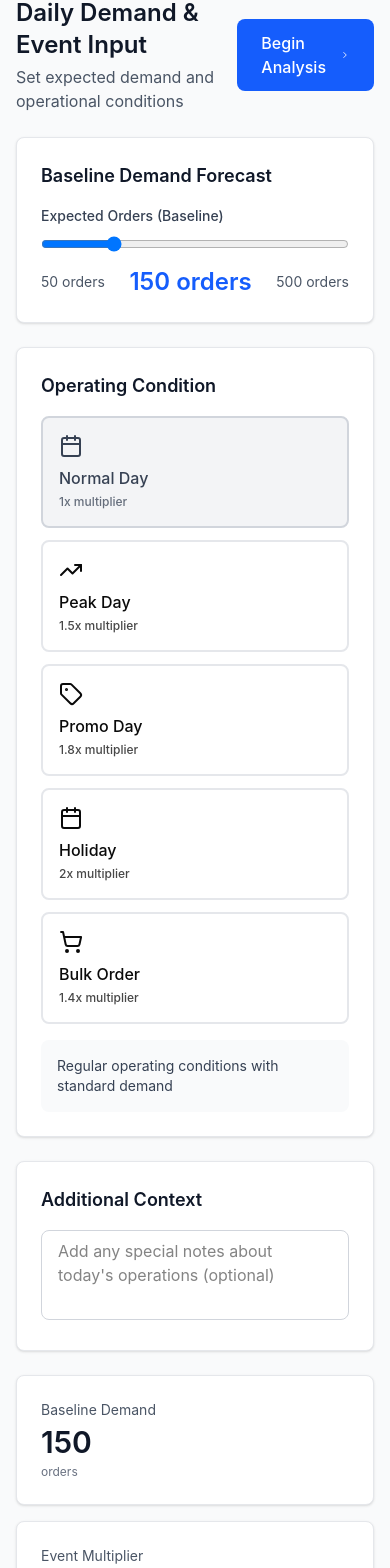
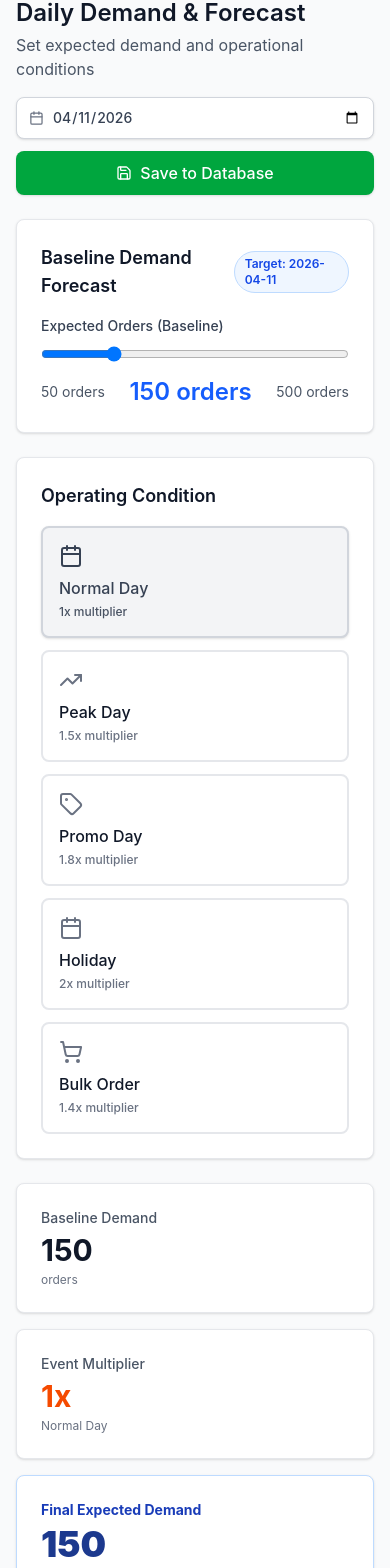
Before and after one commit to glenalcano321-hue/Balansya1, a React (Vite) app: page /Balansya1/demand-input in a window 390 px wide. Shown: the part 149-1717 px from the top of the page. Built offline with nearby package versions, Linux system fonts and the light colour scheme; no server answers; the database is empty.

Commit message:
Database 1

```diff
--- a/src/app/components/DemandContext.tsx
+++ b/src/app/components/DemandContext.tsx
@@ -11,7 +11,10 @@ interface DemandData {
 
 interface DemandContextType {
   demandData: DemandData;
+  targetDate: string;
+  setTargetDate: (date: string) => void;
   updateDemandData: (data: Partial<DemandData>) => void;
+  saveDemandToFirebase: () => Promise<void>; // NEW: The explicit save function
 }
 
 const defaultDemand: DemandData = {
@@ -21,42 +24,49 @@ const defaultDemand: DemandData = {
   adjustedDemand: 150,
 };
 
+const getTodayString = () => new Date().toISOString().split('T')[0];
+
 const DemandContext = createContext<DemandContextType | undefined>(undefined);
 
 export function DemandProvider({ children }: { children: React.ReactNode }) {
   const [demandData, setDemandData] = useState<DemandData>(defaultDemand);
+  const [targetDate, setTargetDate] = useState<string>(getTodayString());
 
-  // 2. READ: Listen to Firebase in real-time
+  // READ: Load data when the date changes
   useEffect(() => {
-    // This creates a listener on a document called "daily-demand" inside a collection called "systemSettings"
-    const unsubscribe = onSnapshot(doc(db, "systemSettings", "daily-demand"), (docSnap) => {
+    const unsubscribe = onSnapshot(doc(db, "demandForecasts", targetDate), (docSnap) => {
       if (docSnap.exists()) {
-        // If data exists in Firebase, update our app!
         setDemandData(docSnap.data() as DemandData);
+      } else {
+        setDemandData(defaultDemand);
       }
     });
+    return () => unsubscribe();
+  }, [targetDate]);
 
-    // Cleanup the listener when the app closes
-    return () => unsubscribe();
-  }, []);
+  // WRITE (Local UI Only): Update the screen instantly
+  const updateDemandData = (newData: Partial<DemandData>) => {
+    setDemandData(prev => ({ ...prev, ...newData }));
+  };
 
-  // 3. WRITE: Send updates to Firebase
-  const updateDemandData = async (newData: Partial<DemandData>) => {
-    const updatedData = { ...demandData, ...newData };
-
-    // Optimistically update the UI instantly
-    setDemandData(updatedData);
-
+  // WRITE (Firebase): Actually send the payload to the cloud
+  const saveDemandToFirebase = async () => {
     try {
-      // Push the new data up to Firebase
-      await setDoc(doc(db, "systemSettings", "daily-demand"), updatedData);
+      await setDoc(doc(db, "demandForecasts", targetDate), demandData);
     } catch (error) {
-      console.error("Error saving demand to Firebase:", error);
+      console.error("Error saving to Firebase:", error);
+      throw error; // Pass the error to the UI so we can show an alert
     }
   };
 
   return (
-    <DemandContext.Provider value={{ demandData, updateDemandData }}>
+    <DemandContext.Provider value={{
+      demandData,
+      targetDate,
+      setTargetDate,
+      updateDemandData,
+      saveDemandToFirebase
+    }}>
       {children}
     </DemandContext.Provider>
   );
@@ -64,8 +74,6 @@ export function DemandProvider({ children }: { children: React.ReactNode }) {
 
 export function useDemand() {
   const context = useContext(DemandContext);
-  if (context === undefined) {
-    throw new Error('useDemand must be used within a DemandProvider');
-  }
+  if (context === undefined) throw new Error('useDemand must be used within a DemandProvider');
   return context;
 }
--- a/src/app/pages/DemandInputPage.tsx
+++ b/src/app/pages/DemandInputPage.tsx
@@ -1,7 +1,8 @@
-import { useState, useEffect } from 'react';
-import { TrendingUp, Calendar, Tag, ShoppingCart, ChevronRight } from 'lucide-react';
+import { useState } from 'react';
+import { TrendingUp, Calendar, Tag, ShoppingCart, ChevronRight, Save } from 'lucide-react';
 import { Link } from 'react-router';
 import { useDemand } from '../components/DemandContext';
+import { toast } from 'sonner';
 
 type EventType = 'normal' | 'peak' | 'promo' | 'holiday' | 'bulk-order';
 
@@ -14,84 +15,88 @@ interface EventCondition {
 }
 
 const eventConditions: EventCondition[] = [
-  {
-    type: 'normal',
-    label: 'Normal Day',
-    multiplier: 1.0,
-    color: 'bg-gray-100 text-gray-700 border-gray-300',
-    description: 'Regular operating conditions with standard demand'
-  },
-  {
-    type: 'peak',
-    label: 'Peak Day',
-    multiplier: 1.5,
-    color: 'bg-orange-100 text-orange-700 border-orange-300',
-    description: 'High traffic period (weekend, lunch/dinner rush)'
-  },
-  {
-    type: 'promo',
-    label: 'Promo Day',
-    multiplier: 1.8,
-    color: 'bg-purple-100 text-purple-700 border-purple-300',
-    description: 'Active promotional campaign driving increased orders'
-  },
-  {
-    type: 'holiday',
-    label: 'Holiday',
-    multiplier: 2.0,
-    color: 'bg-red-100 text-red-700 border-red-300',
-    description: 'Special holiday with significantly higher demand'
-  },
-  {
-    type: 'bulk-order',
-    label: 'Bulk Order',
-    multiplier: 1.4,
-    color: 'bg-blue-100 text-blue-700 border-blue-300',
-    description: 'Pre-arranged large order for event or catering'
-  },
+  { type: 'normal', label: 'Normal Day', multiplier: 1.0, color: 'bg-gray-100 text-gray-700 border-gray-300', description: 'Regular operating conditions with standard demand' },
+  { type: 'peak', label: 'Peak Day', multiplier: 1.5, color: 'bg-orange-100 text-orange-700 border-orange-300', description: 'High traffic period (weekend, lunch/dinner rush)' },
+  { type: 'promo', label: 'Promo Day', multiplier: 1.8, color: 'bg-purple-100 text-purple-700 border-purple-300', description: 'Active promotional campaign driving increased orders' },
+  { type: 'holiday', label: 'Holiday', multiplier: 2.0, color: 'bg-red-100 text-red-700 border-red-300', description: 'Special holiday with significantly higher demand' },
+  { type: 'bulk-order', label: 'Bulk Order', multiplier: 1.4, color: 'bg-blue-100 text-blue-700 border-blue-300', description: 'Pre-arranged large order for event or catering' },
 ];
 
 export default function DemandInputPage() {
-  const { demandData, updateDemandData } = useDemand();
+  const { demandData, targetDate, setTargetDate, updateDemandData, saveDemandToFirebase } = useDemand();
+  const [notes, setNotes] = useState('');
+  const [isSaving, setIsSaving] = useState(false);
 
-  const [selectedEvent, setSelectedEvent] = useState<EventType>('normal');
-  const [baselineDemand, setBaselineDemand] = useState(demandData.baselineDemand);
-  const [bulkOrderSize, setBulkOrderSize] = useState(demandData.bulkOrderSize);
-  const [notes, setNotes] = useState('');
+  const currentEvent = eventConditions.find(e => e.multiplier === demandData.multiplier) || eventConditions[0];
 
-  const currentEvent = eventConditions.find(e => e.type === selectedEvent)!;
-  const adjustedDemand = Math.round(baselineDemand * currentEvent.multiplier) + bulkOrderSize;
+  const handleBaselineChange = (newBaseline: number) => {
+    const adjustedDemand = Math.round(newBaseline * currentEvent.multiplier) + demandData.bulkOrderSize;
+    updateDemandData({ baselineDemand: newBaseline, adjustedDemand });
+  };
 
-  useEffect(() => {
-    updateDemandData({
-      baselineDemand,
-      bulkOrderSize,
-      multiplier: currentEvent.multiplier,
-      adjustedDemand
-    });
-  }, [baselineDemand, bulkOrderSize, currentEvent.multiplier, adjustedDemand]);
+  const handleEventChange = (event: EventCondition) => {
+    const adjustedDemand = Math.round(demandData.baselineDemand * event.multiplier) + demandData.bulkOrderSize;
+    updateDemandData({ multiplier: event.multiplier, adjustedDemand });
+  };
 
+  const handleBulkOrderChange = (newBulkSize: number) => {
+    const adjustedDemand = Math.round(demandData.baselineDemand * currentEvent.multiplier) + newBulkSize;
+    updateDemandData({ bulkOrderSize: newBulkSize, adjustedDemand });
+  };
+
+  // NEW: The function that runs when you click the Save button
+  const handleSaveToDatabase = async () => {
+    setIsSaving(true);
+    try {
+      await saveDemandToFirebase();
+      toast.success(`Demand for ${targetDate} saved to database!`);
+    } catch (error) {
+      toast.error('Failed to save to Firebase. Check your console.');
+    } finally {
+      setIsSaving(false);
+    }
+  };
 
   return (
-    <div className="space-y-6">
+    <div className="space-y-6 pb-12">
       {/* Header */}
-      <div className="flex items-center justify-between">
+      <div className="flex flex-col sm:flex-row sm:items-center justify-between gap-4">
         <div>
-          <h2 className="text-2xl font-semibold text-gray-900">Daily Demand & Event Input</h2>
+          <h2 className="text-2xl font-semibold text-gray-900">Daily Demand & Forecast</h2>
           <p className="text-gray-600 mt-1">Set expected demand and operational conditions</p>
         </div>
-        <Link
-          to="/skill-matrix"
-          className="flex items-center gap-2 bg-blue-600 text-white px-6 py-3 rounded-lg font-medium hover:bg-blue-700 transition-colors"
-        >
-          Begin Analysis
-          <ChevronRight className="w-4 h-4" />
-        </Link>
+
+        <div className="flex flex-col sm:flex-row items-stretch sm:items-center gap-3">
+          <div className="bg-white border border-gray-300 rounded-lg px-3 py-2.5 flex items-center gap-2 shadow-sm focus-within:ring-2 focus-within:ring-blue-500 transition-shadow">
+            <Calendar className="w-4 h-4 text-gray-500" />
+            <input
+              type="date"
+              value={targetDate}
+              onChange={(e) => setTargetDate(e.target.value)}
+              className="border-none outline-none text-sm font-medium text-gray-700 bg-transparent cursor-pointer w-full"
+            />
+          </div>
+
+          {/* NEW SAVE BUTTON */}
+          <button
+            onClick={handleSaveToDatabase}
+            disabled={isSaving}
+            className="flex items-center justify-center gap-2 bg-green-600 text-white px-6 py-2.5 rounded-lg font-medium hover:bg-green-700 transition-colors shadow-sm disabled:opacity-50"
+          >
+            <Save className="w-4 h-4" />
+            {isSaving ? 'Saving...' : 'Save to Database'}
+          </button>
+        </div>
       </div>
 
       {/* Baseline Demand Input */}
       <div className="bg-white rounded-lg shadow-sm p-6 border border-gray-200">
-        <h3 className="text-lg font-semibold text-gray-900 mb-4">Baseline Demand Forecast</h3>
+        <div className="flex items-center justify-between mb-4">
+          <h3 className="text-lg font-semibold text-gray-900">Baseline Demand Forecast</h3>
+          <span className="text-xs font-semibold text-blue-700 bg-blue-50 px-2.5 py-1 rounded-full border border-blue-200">
+            Target: {targetDate}
+          </span>
+        </div>
         <div className="space-y-4">
           <div>
             <label className="block text-sm font-medium text-gray-700 mb-2">
@@ -102,13 +107,13 @@ export default function DemandInputPage() {
               min="50"
               max="500"
               step="10"
-              value={baselineDemand}
-              onChange={(e) => setBaselineDemand(Number(e.target.value))}
+              value={demandData.baselineDemand}
+              onChange={(e) => handleBaselineChange(Number(e.target.value))}
               className="w-full"
             />
             <div className="flex items-center justify-between mt-2">
               <span className="text-sm text-gray-600">50 orders</span>
-              <span className="text-2xl font-semibold text-blue-600">{baselineDemand} orders</span>
+              <span className="text-2xl font-semibold text-blue-600">{demandData.baselineDemand} orders</span>
               <span className="text-sm text-gray-600">500 orders</span>
             </div>
           </div>
@@ -126,90 +131,81 @@ export default function DemandInputPage() {
                         event.type === 'bulk-order' ? ShoppingCart :
                         Calendar;
 
+            const isSelected = currentEvent.type === event.type;
+
             return (
               <button
                 key={event.type}
-                onClick={() => setSelectedEvent(event.type)}
+                onClick={() => handleEventChange(event)}
                 className={`p-4 rounded-lg border-2 transition-all text-left ${
-                  selectedEvent === event.type
-                    ? `${event.color} border-current`
-                    : 'bg-white border-gray-200 hover:border-gray-300'
+                  isSelected
+                    ? `${event.color} border-current shadow-sm`
+                    : 'bg-white border-gray-200 hover:border-blue-300 hover:shadow-sm'
                 }`}
               >
-                <Icon className="w-6 h-6 mb-2" />
-                <div className="font-medium mb-1">{event.label}</div>
-                <div className="text-xs opacity-75">{event.multiplier}x multiplier</div>
+                <Icon className={`w-6 h-6 mb-2 ${isSelected ? '' : 'text-gray-500'}`} />
+                <div className={`font-medium mb-1 ${isSelected ? '' : 'text-gray-900'}`}>{event.label}</div>
+                <div className={`text-xs ${isSelected ? 'opacity-90' : 'text-gray-500'}`}>{event.multiplier}x multiplier</div>
               </button>
             );
           })}
         </div>
-
-        <div className="mt-4 p-4 bg-gray-50 rounded-lg">
-          <p className="text-sm text-gray-700">{currentEvent.description}</p>
-        </div>
       </div>
 
-      {selectedEvent === 'bulk-order' && (
-        <div className="bg-white rounded-lg shadow-sm p-6 border border-gray-200">
-          <h3 className="text-lg font-semibold text-gray-900 mb-4">Bulk Order Details</h3>
+      {currentEvent.type === 'bulk-order' && (
+        <div className="bg-white rounded-lg shadow-sm p-6 border border-blue-200 bg-blue-50/30">
+          <h3 className="text-lg font-semibold text-gray-900 mb-4 flex items-center gap-2">
+            <ShoppingCart className="w-5 h-5 text-blue-600" />
+            Bulk Order Details
+          </h3>
           <div className="space-y-4">
             <div>
               <label className="block text-sm font-medium text-gray-700 mb-2">
-                Additional Order Quantity
+                Additional Order Quantity (Flat amount added after multiplier)
               </label>
               <input
                 type="number"
                 min="0"
                 step="10"
-                value={bulkOrderSize}
-                onChange={(e) => setBulkOrderSize(Number(e.target.value))}
-                className="w-full px-4 py-2 border border-gray-300 rounded-lg focus:ring-2 focus:ring-blue-500 focus:border-transparent outline-none"
-                placeholder="Enter bulk order size"
+                value={demandData.bulkOrderSize}
+                onChange={(e) => handleBulkOrderChange(Number(e.target.value))}
+                className="w-full md:w-1/3 px-4 py-2 border border-gray-300 rounded-lg focus:ring-2 focus:ring-blue-500 focus:border-transparent outline-none"
               />
             </div>
           </div>
         </div>
       )}
 
-      {/* Additional Notes */}
-      <div className="bg-white rounded-lg shadow-sm p-6 border border-gray-200">
-        <h3 className="text-lg font-semibold text-gray-900 mb-4">Additional Context</h3>
-        <textarea
-          value={notes}
-          onChange={(e) => setNotes(e.target.value)}
-          rows={3}
-          className="w-full px-4 py-2 border border-gray-300 rounded-lg focus:ring-2 focus:ring-blue-500 focus:border-transparent outline-none resize-none"
-          placeholder="Add any special notes about today's operations (optional)"
-        />
-      </div>
-
       {/* Demand Summary */}
       <div className="grid grid-cols-1 md:grid-cols-3 gap-4">
         <div className="bg-white rounded-lg shadow-sm p-6 border border-gray-200">
-          <p className="text-sm text-gray-600">Baseline Demand</p>
-          <p className="text-3xl font-semibold text-gray-900 mt-1">{baselineDemand}</p>
+          <p className="text-sm font-medium text-gray-600">Baseline Demand</p>
+          <p className="text-3xl font-bold text-gray-900 mt-1">{demandData.baselineDemand}</p>
           <p className="text-xs text-gray-500 mt-1">orders</p>
         </div>
 
         <div className="bg-white rounded-lg shadow-sm p-6 border border-gray-200">
-          <p className="text-sm text-gray-600">Event Multiplier</p>
-          <p className="text-3xl font-semibold text-orange-600 mt-1">{currentEvent.multiplier}x</p>
+          <p className="text-sm font-medium text-gray-600">Event Multiplier</p>
+          <p className="text-3xl font-bold text-orange-600 mt-1">{currentEvent.multiplier}x</p>
           <p className="text-xs text-gray-500 mt-1">{currentEvent.label}</p>
         </div>
 
         <div className="bg-white rounded-lg shadow-sm p-6 border border-blue-200 bg-blue-50">
-          <p className="text-sm text-blue-700">Final Expected Demand</p>
-          <p className="text-3xl font-semibold text-blue-900 mt-1">{adjustedDemand}</p>
-          <p className="text-xs text-blue-600 mt-1">total orders globally linked</p>
+          <p className="text-sm font-bold text-blue-800">Final Expected Demand</p>
+          <p className="text-4xl font-black text-blue-900 mt-1">{demandData.adjustedDemand}</p>
+          <p className="text-xs font-medium text-blue-600 mt-1">Total orders globally linked</p>
         </div>
       </div>
 
-      {/* Impact Summary */}
-      <div className="bg-blue-50 border border-blue-200 rounded-lg p-6">
-        <h4 className="font-semibold text-blue-900 mb-2">Demand Impact on Operations</h4>
-        <p className="text-sm text-blue-800">
-          Expected demand of {adjustedDemand} orders will automatically flow into the Takt Time Analysis page to calculate required production pace and workstation capacity constraints.
-        </p>
+      {/* Proceed Button */}
+      <div className="flex justify-end pt-4">
+         <Link
+            to="/takt-time"
+            className="flex items-center justify-center gap-2 bg-blue-600 text-white px-8 py-3 rounded-xl font-bold hover:bg-blue-700 transition-colors shadow-md"
+          >
+            Proceed to Takt Time Analysis
+            <ChevronRight className="w-5 h-5" />
+          </Link>
       </div>
     </div>
   );
```
